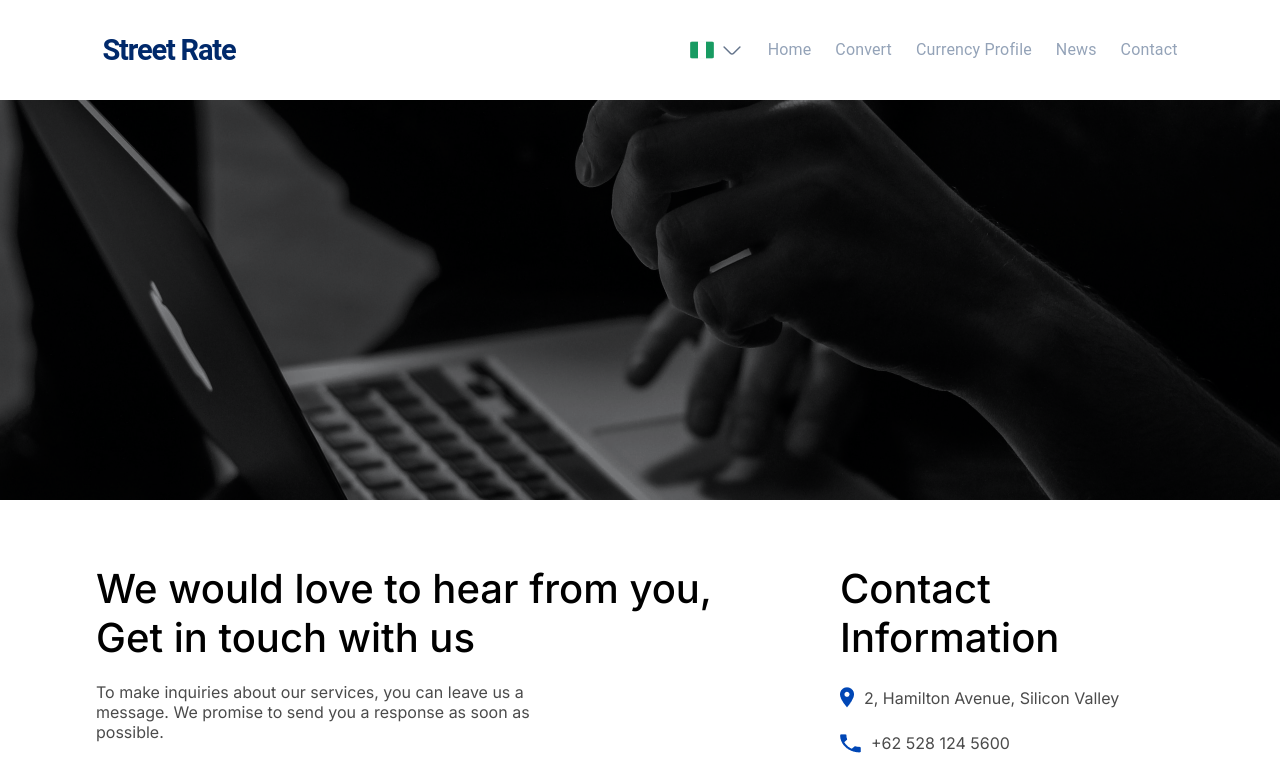
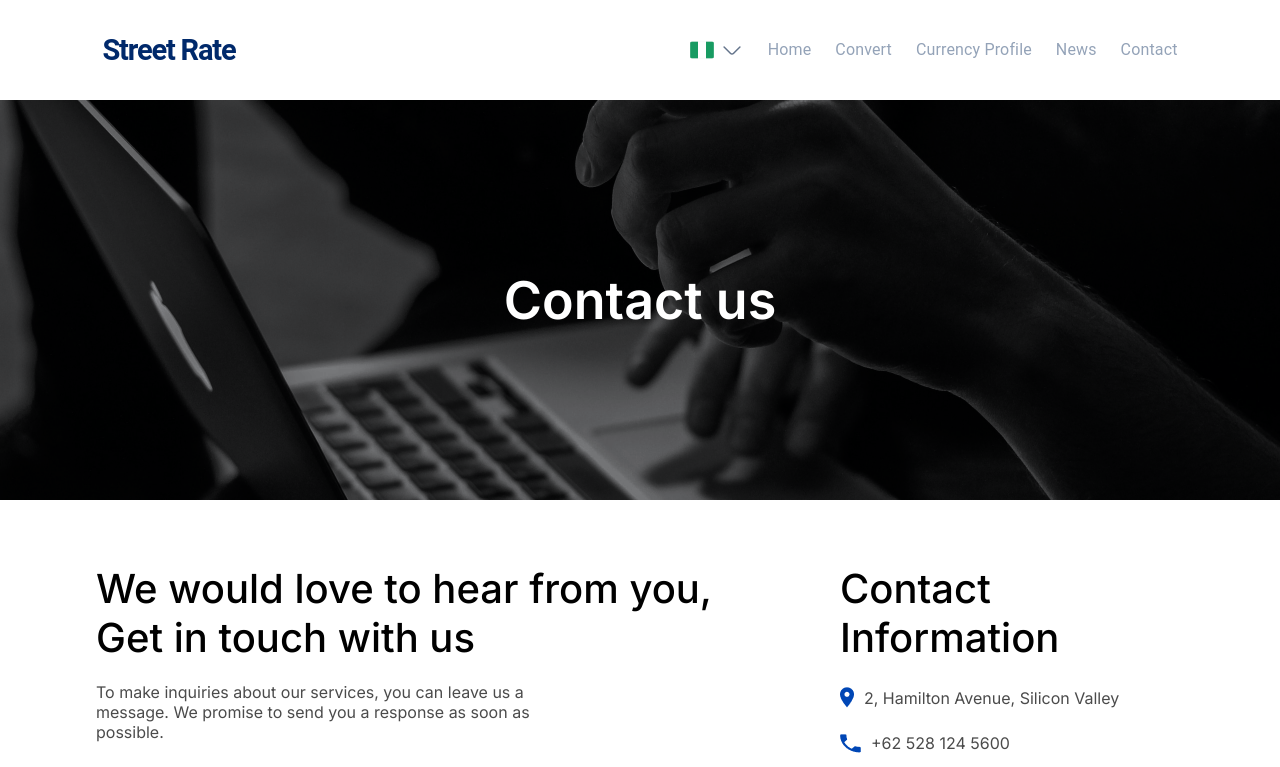
Before and after one commit to c-blaq/bevel-contact-page, a React (Create React App) app: page / in a window 1280 px wide. Shown: the top 767 px of the page. Built offline with nearby package versions, Linux system fonts and the light colour scheme.

Commit message:
refactor: fontsize'

```diff
--- a/src/container/contact/Contact.jsx
+++ b/src/container/contact/Contact.jsx
@@ -10,7 +10,9 @@ const Contact = () => {
     <div>
       <NavComponent />
       <Container>
-        <HeroSection />
+        <HeroSection>
+          <h1>Contact us</h1>
+        </HeroSection>
         <Flex>
           <ContactForm />
           <ContactInfo />
--- a/src/container/contact/ContactForm.jsx
+++ b/src/container/contact/ContactForm.jsx
@@ -44,7 +44,7 @@ const ContactForm = () => {
             id="message"
             value={message}
             onChange={(e) => setMessage(e.target.value)}
-            placeholder="How can we help you"
+            placeholder="How can we help you?"
           />
         </div>
         <button disabled={!name || !email || !message}>Submit</button>
--- a/src/container/contact/styled/Contact.styled.js
+++ b/src/container/contact/styled/Contact.styled.js
@@ -14,15 +14,32 @@ export const HeroSection = styled.div`
   min-height: 298px;
   margin: 2rem 0;
   width: 100%;
+  display: flex;
+  align-items: center;
+  justify-content: center;
 
+  h1 {
+    display: none;
+  }
   @media (min-width: 768px) {
     background: url("/assets/images/contact-bg-desktop.png") center/cover;
     margin: 0;
     min-height: 331px;
+
+    h1 {
+      display: block;
+      font-size: 44px;
+      color: white;
+      font-weight: 600;
+    }
   }
 
   @media (min-width: 1200px) {
     min-height: 400px;
+
+    h1 {
+      font-size: 52px;
+    }
   }
 `;
 
@@ -80,6 +97,11 @@ export const FormSection = styled.div`
       width: 100%;
     }
 
+    input::placeholder,
+    textarea::placeholder {
+      font-size: 14px;
+    }
+
     textarea {
       height: 224px;
       padding: 10px 12px;
@@ -88,7 +110,7 @@ export const FormSection = styled.div`
     button {
       padding: 1.25rem 0;
       width: 60%;
-      color: #94a3b8;
+      color: #fafafa;
       margin-top: 1rem;
       font-size: 1.125rem;
       font-weight: 600;
```
